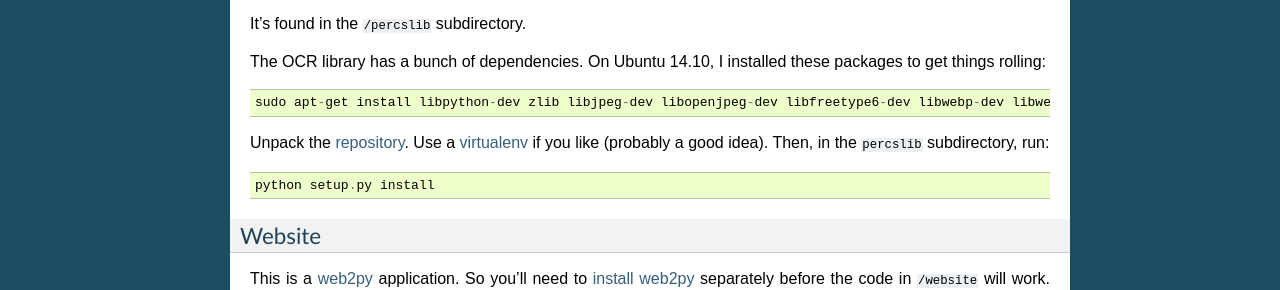
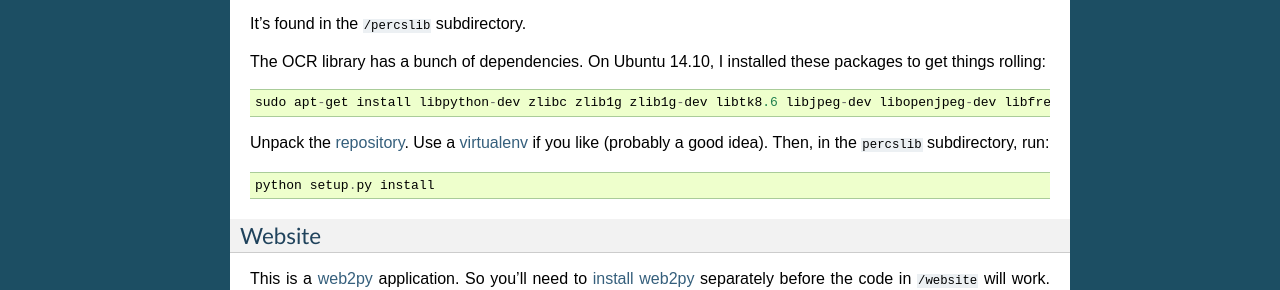
Before and after one commit to otherchirps/percs, a Sphinx documentation site: the page built from docs/usage.rst, in a window 1280 px wide and 900 px high, scrolled down 370 px. Shown: the part 165-455 px from the top of the window. Built offline with Sphinx 7.4.7, drawn with Linux system fonts in a browser that asks for light colours.

Commit message:
docs: Fix wrongly named ubuntu zlib & libtk packages

```diff
--- a/docs/usage.rst
+++ b/docs/usage.rst
@@ -39,7 +39,7 @@ It's found in the ``/percslib`` subdirectory.
 The OCR library has a bunch of dependencies.
 On Ubuntu 14.10, I installed these packages to get things rolling::
 
-    sudo apt-get install libpython-dev zlib libjpeg-dev libopenjpeg-dev libfreetype6-dev libwebp-dev libwebpmux1 liblcms2-2 liblcms2-dev liblcms2-utils libtk8.6-dev libtiff5-dev tesseract-ocr ghostscript imagemagick libpoppler-dev libpoppler-cil-dev python-poppler
+    sudo apt-get install libpython-dev zlibc zlib1g zlib1g-dev libtk8.6 libjpeg-dev libopenjpeg-dev libfreetype6-dev libwebp-dev libwebpmux1 liblcms2-2 liblcms2-dev liblcms2-utils libtiff5-dev tesseract-ocr ghostscript imagemagick libpoppler-dev libpoppler-cil-dev python-poppler
 
 Unpack the `repository`_.  Use a `virtualenv`_ if you like (probably a good idea).
 Then, in the ``percslib`` subdirectory, run::
```
